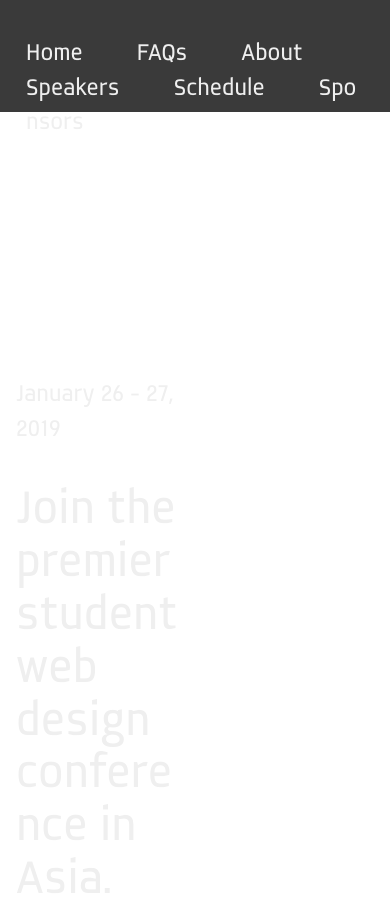
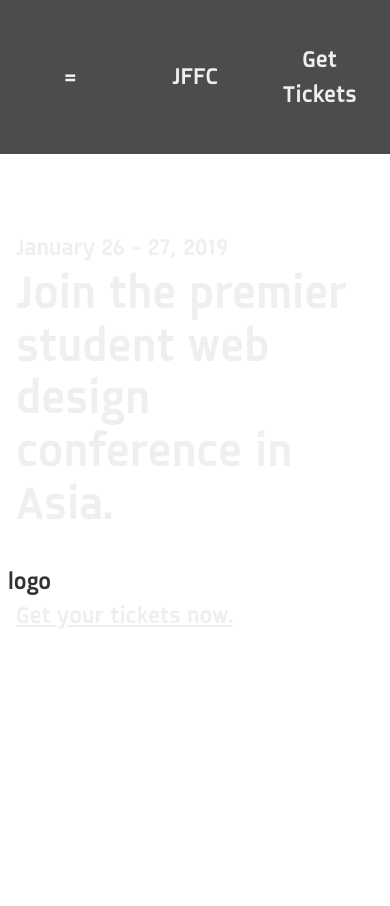
Before and after one commit to JFFC/jffc-2019, a Gatsby site: page / in a window 390 px wide. Shown: the top 906 px of the page. After the commit the page ends 844 px from the top, so only its background shows below. Built offline with nearby package versions, Linux system fonts and the light colour scheme; Gatsby itself is replaced by a stand-in of ours.

Commit message:
progress on making landing page responsive

```diff
--- a/src/components/Header.js
+++ b/src/components/Header.js
@@ -1,21 +1,42 @@
 import React from 'react'
 import { Link } from 'gatsby'
+import { Grid, Row, Col } from 'react-flexbox-grid';
+
 
 import '../css/header.css'
 
 const Header = ({ siteTitle }) => (
-  <div id="mainHeaderContainer">
-    <div >
-      <ul>
-        <li><Link to="/"> Home</Link></li>
-        <li><Link to="/faqs/">FAQs</Link></li>
-        <li><Link to="/about/">About</Link></li>
-        <li><Link to="/speakers/">Speakers</Link></li>
-        <li><Link to="/schedule/">Schedule</Link></li>
-        <li><Link to="/sponsor/">Sponsors</Link></li>
-      </ul>
-    </div>
-  </div>
+  <header id="mainHeaderContainer">
+    <Grid fluid>
+      <Row center="md" middle="md">
+        <Col xs={12}>
+          <div className="hamburger">
+            <Row center="xs" middle="xs">
+                <Col xs>
+                  <p>=</p>
+                </Col>
+                <Col xs>
+                  <p>JFFC</p>
+                </Col>
+                <Col xs>
+                  <p>Get Tickets</p>
+                </Col>
+            </Row>
+          </div>
+        </Col>
+        <Col xs={12} md={12}>
+          <ul className="NavLinks">
+            <li><Link to="/"> Home</Link></li>
+            <li><Link to="/speakers/">Speakers</Link></li>
+            <li><Link to="/schedule/">Schedule</Link></li>
+            <li><Link to="/about/">About</Link></li>
+            <li><Link to="/faqs/">FAQs</Link></li>
+            <li><Link to="/sponsor/">Sponsors</Link></li>
+          </ul>
+        </Col>
+      </Row>
+    </Grid>
+  </header>
 )
 
 export default Header
--- a/src/components/MainContainer.js
+++ b/src/components/MainContainer.js
@@ -24,8 +24,6 @@ const MainContainer = ({ children }) => (
             <Header/>
             <div style={{
                 margin: '0 auto',
-                maxWidth: 960,
-                paddingTop: 264,
             }}>
                 {children}
             </div>
--- a/src/css/fonts.css
+++ b/src/css/fonts.css
@@ -5,14 +5,12 @@
 
 @font-face {
     font-family: 'Inovato';
-    font-weight: normal;
     font-style: normal;
     src: local('Inovato'), url(../typefaces/inovato/Inovato-Regular.otf) format('opentype');
 }
 
 @font-face {
     font-family: 'Inovato';
-    font-weight: bold;
     font-style: normal;
     src: local('Inovato'), url(../typefaces/inovato/Inovato-Bold.otf) format('opentype');
 }
--- a/src/css/header.css
+++ b/src/css/header.css
@@ -1,14 +1,21 @@
 #mainHeaderContainer {
-    background: #3A3A3A;
-    margin-bottom: '1.45rem';
+    background: #4C4C4C;
     color: #EFEFEF !important;
+    overflow: hidden;
+    position: fixed;
+    width: 100%;
+}
+
+#mainHeaderContainer .hamburger {
+    display: none;
 }
 
 #mainHeaderContainer > div {
     margin: 0 auto;
     max-height: 112px;
     max-width: 960px;
-    padding: 1.45rem 1.0875rem;
+    margin-top: 42px;
+    margin-bottom: 42px;
 }
 
 #mainHeaderContainer > div ul {
@@ -18,7 +25,12 @@
 
 #mainHeaderContainer > div ul li {
     display: inline;
-    margin-right: 54px;
+    padding-right: 40px;
+    padding-left: 40px;
+}
+
+li:hover {
+    text-decoration: underline;
 }
 
 #mainHeaderContainer a {
@@ -30,3 +42,18 @@
     font-family: "Inovato";
     word-wrap: "break-word";
 }
+
+@media only screen and (max-width: 960px) {
+    #mainHeaderContainer .NavLinks {
+        display: none;
+    }
+
+    #mainHeaderContainer .hamburger {
+        display: initial;
+    }
+
+    p {
+        margin-bottom: 0px;
+    }
+
+}
--- a/src/pages/index.js
+++ b/src/pages/index.js
@@ -8,15 +8,25 @@ const IndexPage = () => (
   <MainContainer>
     <Grid fluid>
       <Row>
-        <Col xs={6} md={12}>
+        <Col xs={12} md={12} style={{marginBottom: 230}}/>
+        <Col xs={12} md={12}>
           <p style={{color: "#EFEFEF"}}>January 26 - 27, 2019</p>
+        </Col>
+        <Col xs={12} md={7}>
           <h1 style={{
             color: "#EFEFEF",
             fontFamily: "Inovato",
-            fontWeight: "400"
+            fontWeight: "400",
           }}>
             Join the premier student web design conference in Asia.
           </h1>
+        </Col>
+        <Col xs={12} md={5}>
+          <Row center="md" bottom="md">
+          <p>logo</p>
+          </Row>
+        </Col>
+        <Col xs={12} md={12}>
           <a href="http://www.google.com" style={{color: "#EFEFEF"}}>Get your tickets now.</a>
         </Col>
       </Row>
```
Also changed, not shown: src/pages/index.teaser.js (renamed from src/pages/index.template.js), 1 other file.
